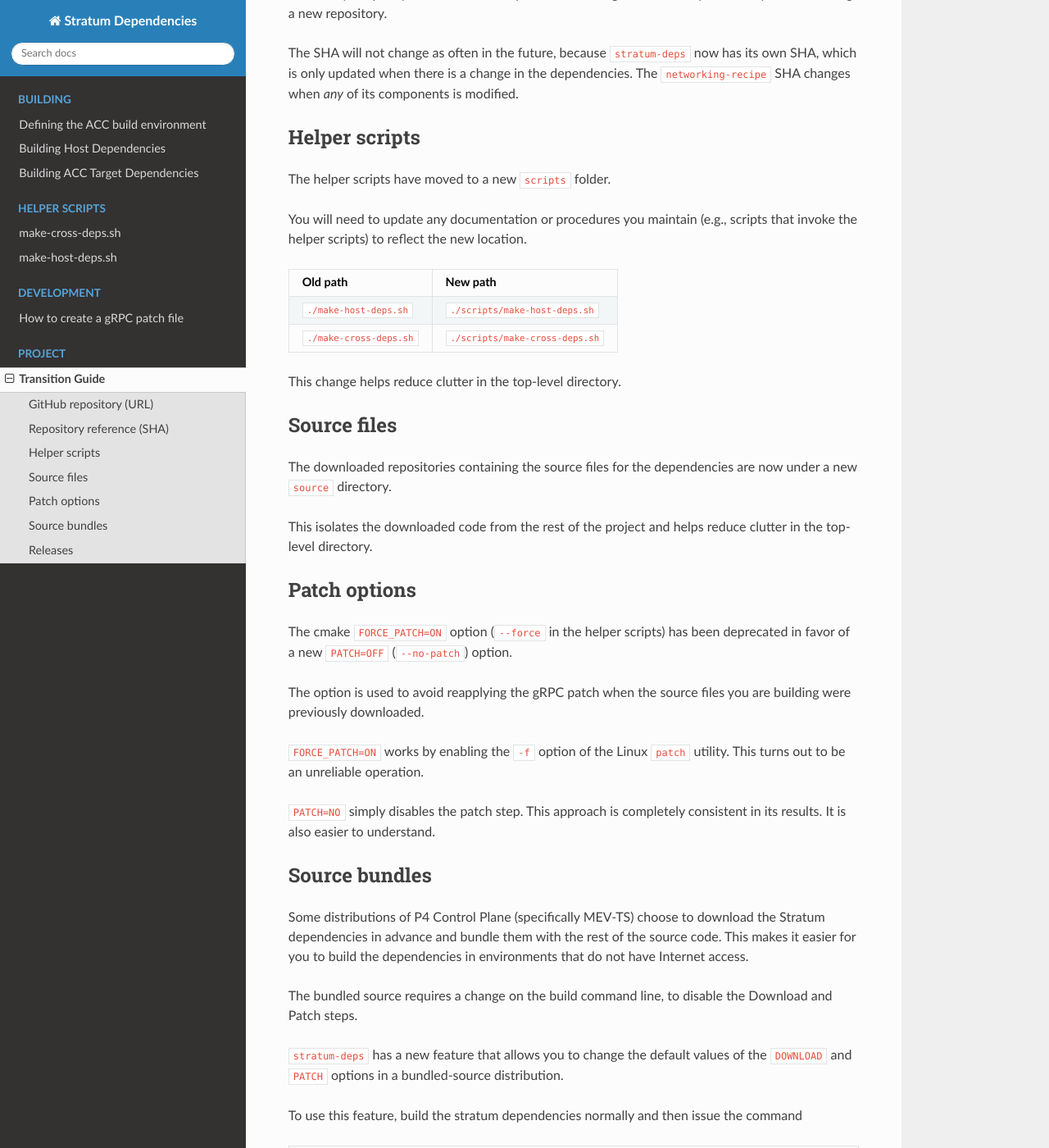
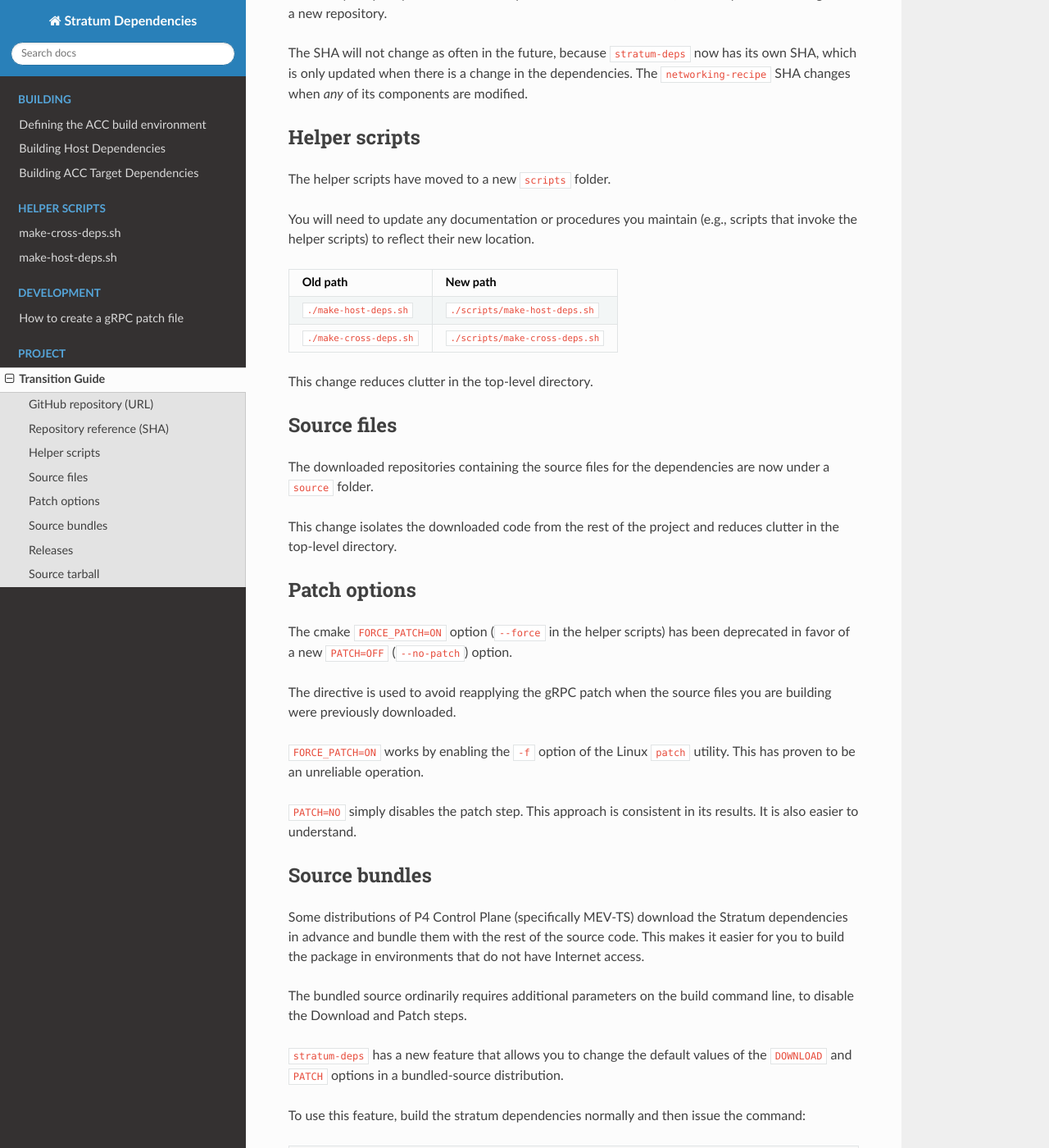
Before and after one commit to ipdk-io/stratum-deps, a Sphinx documentation site: the page built from docs/transition-guide.md, in a window 1280 px wide and 1400 px high, scrolled down 678 px. Shown: the whole window at 82% size. Built offline with Sphinx 7.4.7 and the Read the Docs theme 2.0.0, drawn with Linux system fonts in a browser that asks for light colours; some of the changed text lies outside the part shown.

Commit message:
Update Transition Guide and README file
Signed-off-by: Derek G Foster <derek.foster@intel.com>

````diff
--- a/docs/transition-guide.md
+++ b/docs/transition-guide.md
@@ -17,77 +17,79 @@
 the local copy on your development system.
 
 We recommend maintaining the separation between `networking-recipe` and
-`stratum-deps` when their repositories are cloned to you local system.
+`stratum-deps` when you download the repositories to your local system.
 This allows the two packages to be updated independently of each other.
 
 ## Repository reference (SHA)
 
-The SHA you specify for the Stratum dependencies changes immediately, because
-you are fetching a new repository.
+The SHA you specify for the Stratum dependencies will be different, because
+you are fetching from a new repository.
 
 The SHA will not change as often in the future, because `stratum-deps`
 now has its own SHA, which is only updated when there is a change in the
 dependencies.
-The `networking-recipe` SHA changes when *any* of its components is modified.
+The `networking-recipe` SHA changes when *any* of its components are
+modified.
 
 ## Helper scripts
 
 The helper scripts have moved to a new `scripts` folder.
 
 You will need to update any documentation or procedures you maintain (e.g.,
-scripts that invoke the helper scripts) to reflect the new location.
+scripts that invoke the helper scripts) to reflect their new location.
 
 | Old path | New path |
 | -------- | -------- |
 | `./make-host-deps.sh`  | `./scripts/make-host-deps.sh`  |
 | `./make-cross-deps.sh` | `./scripts/make-cross-deps.sh` |
 
-This change helps reduce clutter in the top-level directory.
+This change reduces clutter in the top-level directory.
 
 ## Source files
 
 The downloaded repositories containing the source files for the dependencies
-are now under a new `source` directory.
+are now under a `source` folder.
 
-This isolates the downloaded code from the rest of the project and helps
-reduce clutter in the top-level directory.
+This change isolates the downloaded code from the rest of the project
+and reduces clutter in the top-level directory.
 
 ## Patch options
 
 The cmake `FORCE_PATCH=ON` option (`--force` in the helper scripts) has
 been deprecated in favor of a new `PATCH=OFF` (`--no-patch`) option.
 
-The option is used to avoid reapplying the gRPC patch when the source files
-you are building were previously downloaded.
+The directive is used to avoid reapplying the gRPC patch when the source
+files you are building were previously downloaded.
 
 `FORCE_PATCH=ON` works by enabling the `-f` option of the Linux `patch`
-utility. This turns out to be an unreliable operation.
+utility. This has proven to be an unreliable operation.
 
-`PATCH=NO` simply disables the patch step. This approach is completely
-consistent in its results. It is also easier to understand.
+`PATCH=NO` simply disables the patch step. This approach is consistent
+in its results. It is also easier to understand.
 
 ## Source bundles
 
-Some distributions of P4 Control Plane (specifically MEV-TS) choose to
+Some distributions of P4 Control Plane (specifically MEV-TS)
 download the Stratum dependencies in advance and bundle them with the
 rest of the source code. This makes it easier for you to build the
-dependencies in environments that do not have Internet access.
+package in environments that do not have Internet access.
 
-The bundled source requires a change on the build command line, to disable
-the Download and Patch steps.
+The bundled source ordinarily requires additional parameters on the
+build command line, to disable the Download and Patch steps.
 
-`stratum-deps` has a new feature that allows you to change the default values
-of the `DOWNLOAD` and `PATCH` options in a bundled-source distribution.
+`stratum-deps` has a new feature that allows you to change the default
+values of the `DOWNLOAD` and `PATCH` options in a bundled-source
+distribution.
 
-To use this feature, build the stratum dependencies normally and then issue
-the command
+To use this feature, build the stratum dependencies normally and then
+issue the command:
 
 ```bash
 ./scripts/preconfig.sh
 ```
 
 in the `stratum-deps` directory. The script will create a file in the
-`source` directory that the CMake listfile reads on startup.
+`source` directory that the CMake listfile reads on startup:
 
 ```cmake
 set(DOWNLOAD FALSE CACHE BOOL "preconfig: Download repositories")
@@ -95,12 +97,12 @@
 ```
 
 The `DOWNLOAD` and `PATCH` options will now be disabled by default,
-removing the need for the user to specify these options when building
-the dependencies for themselves.
+removing the need for additional build parameters.
 
 ## Releases
 
-We have begun using the GitHub [Releases](https://github.com/ipdk-io/stratum-deps/releases)
+We have begun using the GitHub
+[Releases](https://github.com/ipdk-io/stratum-deps/releases)
 feature to define numbered versions of the Stratum dependencies package, each
 with its own release notes and build artifacts.
 
@@ -109,4 +111,22 @@
 downloading and building the dependencies yourself. The current offering
 is an Ubuntu 22.04 build that is suitable for use in GitHub workflows.
 
-There is also a source package.
+## Source tarball
+
+The release artifacts include a source tarball that may be downloaded
+using `wget` or `curl`, instead of having cmake fetch the git repositories
+at build time.
+
+For example:
+
+```bash
+wget https://github.com/ipdk-io/stratum-deps/releases/download/v1.2.1/deps-source.tar.gz
+tar -xzf deps-source.tar.gz
+```
+
+The source tarball omits unused and redundant subprojects, as well as
+the git history. This reduces the amount of data transferred considerably,
+resulting in a much faster download.
+
+The tarball also includes a preconfig file that disables the `DOWNLOAD`
+and `PATCH` options.
````
Also changed, not shown: README.md (+7 -2 lines).
